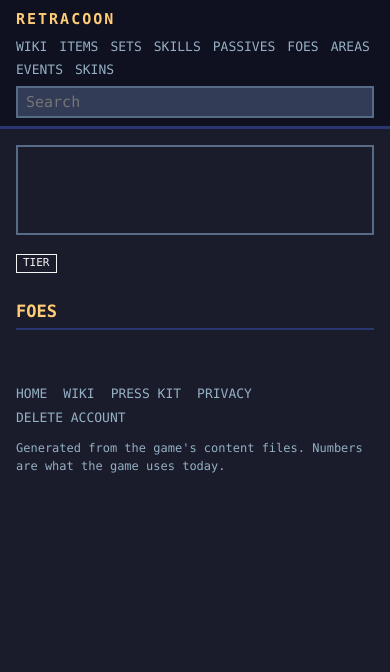
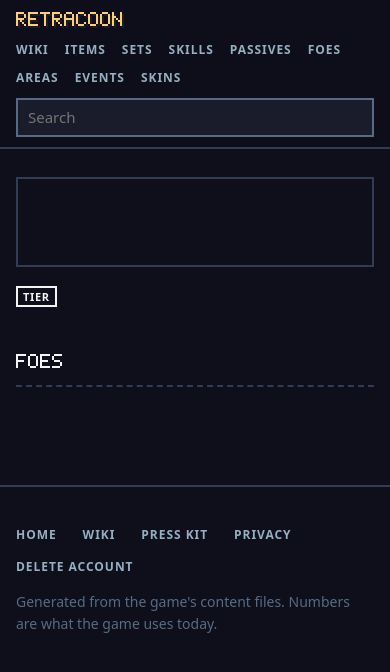
Before and after one commit to grrts/retracoon, a Symfony app: template server/templates/wiki/area.html.twig in a window 390 px wide. Shown: the top 672 px of the page. Run offline with Twig, Linux system fonts and the light colour scheme; the template is opened without the code that fills it, so the values that code supplies are empty; some libraries are stand-ins or nearby versions.

Commit message:
Landing page: glow-up in the hero, trailer slot, earlier sign-up, wiki restyle
- The glow-up loop now plays on a game screen in the hero, in front of the
  dimmed key art, so the hook moves above the fold.
- A trailer section and "Watch the trailer" button appear once
  tools/site-media.sh has put public/site/trailer.mp4 in place.
- The mailing list form moves up to its own band under the loot section.
- The daily section hides the score panel until someone has run today.
- A quotes section reads site.press_quotes and stays hidden while empty.
- On phones the header is a solid bar above the art instead of over it.
- The wiki shares the site's pixel font, sans body, palette and notched panels.

Co-Authored-By: Claude Opus 5.5 (1M context) <noreply@anthropic.com>
Claude-Session: https://claude.ai/code/session_01PPVnGqpv7ogizEKVtY34FK

```diff
--- a/server/config/services.yaml
+++ b/server/config/services.yaml
@@ -7,6 +7,9 @@
 # Put parameters here that don't need to change on each machine where the app is deployed
 # https://symfony.com/doc/current/best_practices.html#use-parameters-for-application-configuration
 parameters:
+    # Press and player quotes for the landing page; the section is hidden while this is empty.
+    # Each entry: { quote: '...', source: 'Name, Outlet', url: 'https://...' } (url optional).
+    site.press_quotes: []
 
 services:
     # default configuration for services in *this* file
--- a/server/src/Controller/SiteController.php
+++ b/server/src/Controller/SiteController.php
@@ -33,6 +33,8 @@ final class SiteController extends AbstractController
         private readonly Wiki $wiki,
         private readonly StoreLinks $stores,
         #[Autowire('%kernel.project_dir%/public')] private readonly string $public,
+        /** @var list<array{quote: string, source: string, url?: string}> */
+        #[Autowire('%site.press_quotes%')] private readonly array $quotes = [],
     ) {
     }
 
@@ -61,6 +63,9 @@ final class SiteController extends AbstractController
             'board' => $board,
             'item' => $rare ? $rare[array_rand($rare)] : null,
             'counts' => $this->counts(),
+            // The trailer shows once tools/site-media.sh has put it in public/site/.
+            'trailer' => is_file("$this->public/site/trailer.mp4"),
+            'quotes' => $this->quotes,
         ]);
 
         return $res->setPublic()->setMaxAge(60);
--- a/server/templates/site/_stores.html.twig
+++ b/server/templates/site/_stores.html.twig
@@ -4,5 +4,6 @@
     {% for store in stores %}
         <a class="btn store" href="{{ store_link(store) }}" rel="noopener">{{ {'google-play': 'Get it on Google Play', 'app-store': 'Download on the App Store', 'steam': 'Wishlist on Steam'}[store] }}</a>
     {% endfor %}
+    {% if (with_trailer ?? false) and (trailer ?? false) %}<a class="btn ghost play" href="#trailer">Watch the trailer</a>{% endif %}
     <a class="btn{% if stores %} ghost{% endif %}" href="{{ path('wiki') }}">Browse the wiki</a>
 </div>
--- a/server/templates/wiki/_style.css.twig
+++ b/server/templates/wiki/_style.css.twig
@@ -1,44 +1,64 @@
-:root{--bg:#1a1c2c;--panel:#29366f;--panel2:#333c57;--line:#566c86;--text:#f4f4f4;--muted:#94b0c2;--gold:#ffcd75;--cyan:#73eff7;--red:#ef7d57;--lime:#a7f070}
+/* The wiki shares the website's look (site/_site.css.twig): the game's palette, the game's
+   pixel font for headings and labels, the system sans for reading, square notched panels and
+   hard shadows. It stays denser than the landing page because it is a reference. */
+@font-face{font-family:"Retracoon Pixel";src:url(/site/retracoon-px.woff2) format("woff2");font-display:swap}
+:root{--night:#0e0f1a;--bg:#1a1c2c;--panel:#29366f;--panel2:#22263d;--line:#333c57;--steel:#566c86;--text:#f4f4f4;--muted:#94b0c2;--gold:#ffcd75;--orange:#ef7d57;--cyan:#73eff7;--red:#ef7d57;--lime:#a7f070;--plum:#5d275d;
+  --px:"Retracoon Pixel",ui-monospace,monospace;--sans:ui-sans-serif,system-ui,-apple-system,"Segoe UI",Roboto,"Helvetica Neue",Arial,sans-serif;--notch:6px}
 *{box-sizing:border-box}
-body{margin:0;background:var(--bg);color:var(--text);font:15px/1.5 ui-monospace,SFMono-Regular,Menlo,Consolas,monospace}
-a{color:var(--cyan);text-decoration:none}a:hover{text-decoration:underline}
-header{background:#0f1020;border-bottom:3px solid var(--panel);position:sticky;top:0;z-index:2}
-.bar{max-width:1100px;margin:0 auto;padding:8px 16px;display:flex;flex-wrap:wrap;gap:6px 14px;align-items:center}
-.logo{color:var(--gold);font-weight:700;letter-spacing:2px;text-transform:uppercase;margin-right:8px}
-nav{display:flex;flex-wrap:wrap;gap:4px 12px;font-size:13px;text-transform:uppercase}
-nav a{color:var(--muted)}nav a.on{color:var(--gold)}
+body{margin:0;background:var(--night);color:var(--text);font:16px/1.55 var(--sans);-webkit-font-smoothing:antialiased}
+a{color:var(--cyan);text-decoration:none}a:hover{text-decoration:underline;text-underline-offset:3px}
+:focus-visible{outline:3px solid var(--gold);outline-offset:2px}
+header{background:rgba(14,15,26,.94);backdrop-filter:blur(8px);border-bottom:2px solid var(--line);position:sticky;top:0;z-index:2}
+.bar{max-width:1120px;margin:0 auto;padding:10px 24px;display:flex;flex-wrap:wrap;gap:8px 22px;align-items:center}
+.logo{font:20px/1 var(--px);color:var(--gold);text-transform:uppercase;text-shadow:2px 2px 0 var(--bg);margin-right:6px}
+.logo:hover{text-decoration:none}
+nav{display:flex;flex-wrap:wrap;gap:4px 16px;font:600 12px/2 var(--sans);letter-spacing:.08em;text-transform:uppercase}
+nav a{color:var(--muted)}nav a:hover{color:var(--gold);text-decoration:none}nav a.on{color:var(--gold)}
 form.find{margin-left:auto}
-input,select,button{font:inherit;background:var(--panel2);color:var(--text);border:2px solid var(--line);padding:3px 8px}
+input,select,button{font:inherit;font-size:15px;background:var(--bg);color:var(--text);border:2px solid var(--steel);padding:6px 10px;border-radius:0}
+input:focus{border-color:var(--gold);outline:0}
 button{cursor:pointer;background:var(--panel)}
-main{max-width:1100px;margin:0 auto;padding:16px}
-h1{color:var(--gold);text-transform:uppercase;letter-spacing:1px;font-size:24px;margin:8px 0 4px}
-h2{color:var(--gold);text-transform:uppercase;font-size:17px;margin:24px 0 8px;border-bottom:2px solid var(--panel);padding-bottom:4px}
-h3{margin:0;font-size:14px;text-transform:uppercase}
-p.lead{color:var(--muted);margin:0 0 16px}
+main{max-width:1120px;margin:0 auto;padding:28px 24px}
+h1{color:var(--gold);font:40px/1.15 var(--px);text-transform:uppercase;margin:4px 0 10px;text-shadow:3px 3px 0 var(--plum)}
+h2{color:var(--white,#f4f4f4);font:20px/1.3 var(--px);text-transform:uppercase;margin:40px 0 14px;padding-bottom:10px;border-bottom:2px dashed var(--line)}
+h2 a{color:inherit}
+h3{margin:0;font:700 14px/1.35 var(--sans);letter-spacing:.04em;text-transform:uppercase}
+p.lead{color:var(--muted);margin:0 0 16px;font-size:17px;max-width:640px}
 .spr{display:inline-block;image-rendering:pixelated;image-rendering:crisp-edges;flex:none}
-.grid{display:grid;grid-template-columns:repeat(auto-fill,minmax(240px,1fr));gap:10px}
-.grid.small{grid-template-columns:repeat(auto-fill,minmax(150px,1fr))}
-.card{display:flex;gap:10px;align-items:center;background:var(--panel2);border:2px solid var(--line);padding:8px;color:var(--text);min-width:0}
-a.card:hover{border-color:var(--gold);text-decoration:none}
+.notch,.card,.hero{clip-path:polygon(0 var(--notch),var(--notch) var(--notch),var(--notch) 0,calc(100% - var(--notch)) 0,calc(100% - var(--notch)) var(--notch),100% var(--notch),100% calc(100% - var(--notch)),calc(100% - var(--notch)) calc(100% - var(--notch)),calc(100% - var(--notch)) 100%,var(--notch) 100%,var(--notch) calc(100% - var(--notch)),0 calc(100% - var(--notch)))}
+.grid{display:grid;grid-template-columns:repeat(auto-fill,minmax(250px,1fr));gap:12px}
+.grid.small{grid-template-columns:repeat(auto-fill,minmax(160px,1fr))}
+.card{display:flex;gap:12px;align-items:center;background:var(--bg);box-shadow:inset 0 0 0 2px var(--line);border:0;padding:12px;color:var(--text);min-width:0;transition:transform 80ms steps(2),background 80ms steps(2)}
+a.card:hover{text-decoration:none;background:#232742;box-shadow:inset 0 0 0 2px var(--gold);transform:translateY(-2px)}
 .card .t{min-width:0}
-.card small{display:block;color:var(--muted);font-size:12px;text-transform:uppercase}
-.card.col{flex-direction:column;text-align:center}
-.desc{font-size:12px;color:var(--text);text-transform:uppercase}
-.pill{display:inline-block;font-size:11px;padding:0 6px;border:1px solid currentColor;margin:2px 4px 2px 0;text-transform:uppercase;white-space:nowrap}
-.hero{display:flex;flex-wrap:wrap;gap:20px;align-items:flex-start;background:var(--panel2);border:2px solid var(--line);padding:16px}
+.card small{display:block;color:var(--muted);font:600 11px/1.6 var(--sans);letter-spacing:.06em;text-transform:uppercase;margin-top:2px}
+.card.col{flex-direction:column;text-align:center;justify-content:flex-end;padding:16px 10px}
+.desc{display:block;font:13px/1.45 var(--sans);color:#d6dde6;margin-top:4px}
+.pill{display:inline-block;font:600 11px/1 var(--sans);letter-spacing:.06em;padding:5px 7px;box-shadow:inset 0 0 0 2px currentColor;margin:2px 6px 2px 0;text-transform:uppercase;white-space:nowrap}
+.hero{display:flex;flex-wrap:wrap;gap:28px;align-items:center;background:radial-gradient(circle at 14% 50%,rgba(192,57,142,.22),transparent 42%),var(--bg);box-shadow:inset 0 0 0 2px var(--line);padding:28px}
 .hero .info{flex:1;min-width:220px}
-table{border-collapse:collapse;width:100%;font-size:13px}
-th,td{text-align:left;padding:5px 8px;border-bottom:1px solid var(--line);vertical-align:top}
-th{color:var(--muted);text-transform:uppercase;font-weight:400;font-size:12px}
-.filters{display:flex;flex-wrap:wrap;gap:6px;margin:0 0 14px}
-.filters a{padding:2px 8px;border:2px solid var(--line);font-size:12px;text-transform:uppercase;color:var(--muted)}
-.filters a.on{border-color:var(--gold);color:var(--gold)}
+.hero p.desc{font-size:17px;line-height:1.5}
+table{border-collapse:collapse;width:100%;font-size:15px}
+th,td{text-align:left;padding:10px 12px 10px 0;border-bottom:2px solid var(--line);vertical-align:top}
+th{color:var(--muted);font:600 11px/1.6 var(--sans);letter-spacing:.08em;text-transform:uppercase}
+.filters{display:flex;flex-wrap:wrap;gap:8px;margin:0 0 18px}
+.filters a{padding:6px 10px;box-shadow:inset 0 0 0 2px var(--line);font:600 11px/1.4 var(--sans);letter-spacing:.06em;text-transform:uppercase;color:var(--muted)}
+.filters a:hover{text-decoration:none;color:var(--text);box-shadow:inset 0 0 0 2px var(--steel)}
+.filters a.on{box-shadow:inset 0 0 0 2px var(--gold);color:var(--gold)}
 .muted{color:var(--muted)}
 .risky{color:var(--red)}
-.sky{height:48px;border:2px solid var(--line)}
-.stats{display:grid;grid-template-columns:repeat(auto-fill,minmax(130px,1fr));gap:6px;margin:10px 0}
-.stats div{background:var(--bg);padding:4px 8px}.stats b{display:block;color:var(--gold)}
-footer{max-width:1100px;margin:30px auto;padding:0 16px;color:var(--muted);font-size:12px}
-@media (max-width:600px){form.find{margin-left:0;width:100%}form.find input{width:100%}.hero{padding:10px}}
-footer .links{display:flex;flex-wrap:wrap;gap:4px 16px;text-transform:uppercase;margin-bottom:8px}
+.sky{height:48px;box-shadow:inset 0 0 0 2px var(--line)}
+.stats{display:grid;grid-template-columns:repeat(auto-fill,minmax(130px,1fr));gap:8px;margin:14px 0}
+.stats div{background:var(--night);padding:8px 10px;font-size:14px;color:var(--muted)}.stats b{display:block;color:var(--gold);font:20px/1.2 var(--px)}
+footer{margin-top:56px;padding:36px 0 48px;border-top:2px solid var(--line);color:var(--steel);font-size:14px}
+footer .links,footer p{max-width:1120px;margin:0 auto;padding:0 24px}
+footer .links{display:flex;flex-wrap:wrap;gap:8px 26px;margin-bottom:12px}
 footer .links a{color:var(--muted)}
+@media (max-width:640px){
+  .bar,main,footer .links,footer p{padding-left:16px;padding-right:16px}
+  header{position:static}
+  form.find{margin-left:0;width:100%}form.find input{width:100%}
+  h1{font-size:30px}
+  .hero{padding:18px;gap:16px}
+}
+@media (prefers-reduced-motion:reduce){*{transition:none!important}}
--- a/server/templates/wiki/layout.html.twig
+++ b/server/templates/wiki/layout.html.twig
@@ -5,6 +5,7 @@
 {% block description %}Every item, skill, foe, area and skin in Retracoon, the 8-bit raccoon roguelike.{% endblock %}
 
 {% block stylesheets %}
+<link rel="preload" href="/site/retracoon-px.woff2" as="font" type="font/woff2" crossorigin>
 <style>
 {% include 'wiki/_style.css.twig' %}
 </style>
```
Also changed, not shown: docs/ONLINE.md (+4 -2 lines), server/templates/site/_site.css.twig (+36 -14 lines), server/templates/site/home.html.twig (+52 -23 lines), server/tests/LandingTest.php (+7 -1 lines), 1 other file.
